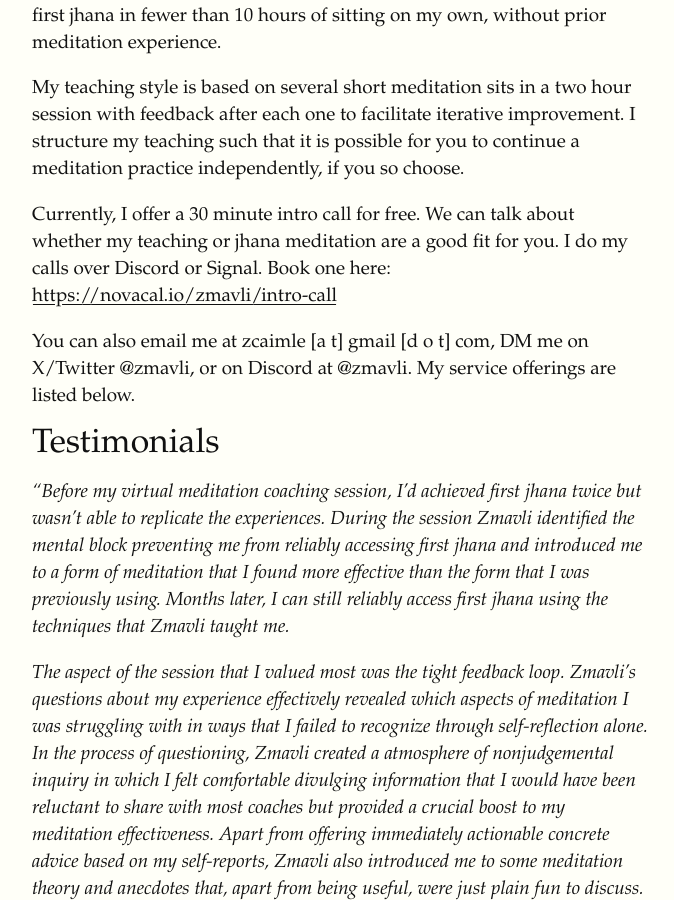
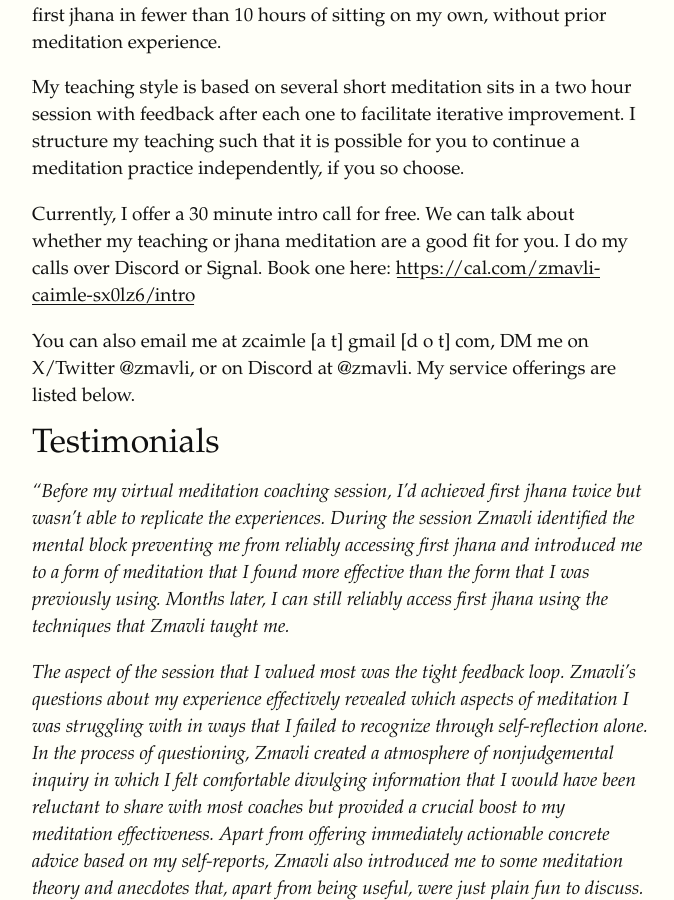
Before and after one commit to Zmavli/kibykarni, a Jekyll site: the page built from jhana.md, in a window 1280 px wide and 900 px high, scrolled down 555 px. Shown: the whole window, without its empty margins (128-802 px from the left). Built offline with Jekyll 4.4.1, drawn with Linux system fonts in a browser that asks for light colours; some of the changed lines change nothing that is shown.

Commit message:
Fix booking link to Cal.com

```diff
--- a/jhana.md
+++ b/jhana.md
@@ -16,7 +16,7 @@ I coach people in how to access the jhanas with audio calls. It is not necessary
 
 My teaching style is based on several short meditation sits in a two hour session with feedback after each one to facilitate iterative improvement. I structure my teaching such that it is possible for you to continue a meditation practice independently, if you so choose.
 
-Currently, I offer a 30 minute intro call for free. We can talk about whether my teaching or jhana meditation are a good fit for you. I do my calls over Discord or Signal. Book one here: [https://novacal.io/zmavli/intro-call](https://novacal.io/zmavli/intro-call)
+Currently, I offer a 30 minute intro call for free. We can talk about whether my teaching or jhana meditation are a good fit for you. I do my calls over Discord or Signal. Book one here: [https://cal.com/zmavli-caimle-sx0lz6/intro](https://cal.com/zmavli-caimle-sx0lz6/intro)
 
 You can also email me at zcaimle [a t] gmail [d o t] com, DM me on X/Twitter @zmavli, or on Discord at @zmavli. My service offerings are listed below.
 
```
